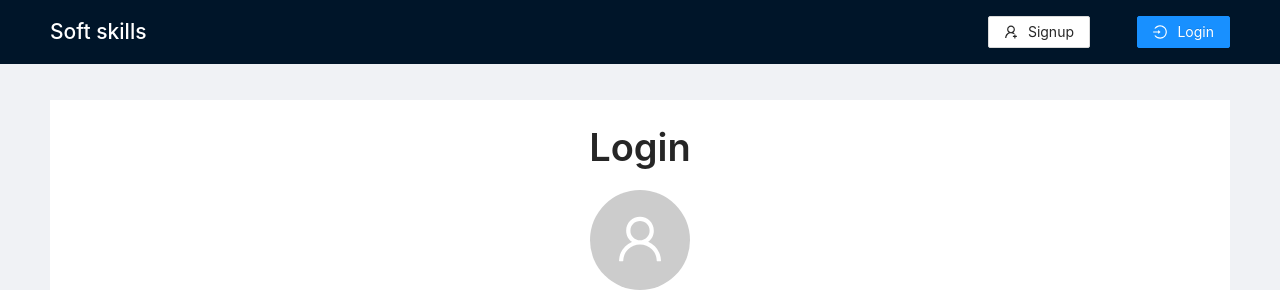
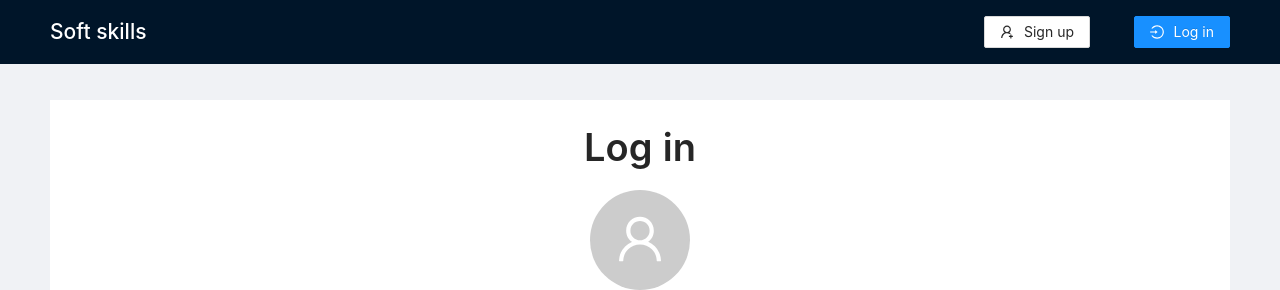
Before and after one commit to rigwild/soft-skills, a React (Create React App) app in the folder packages/front/: page /login in a window 1280 px wide. Shown: the top 290 px of the page. Built offline with nearby package versions, Linux system fonts and the light colour scheme.

Commit message:
Fix labels

```diff
--- a/packages/front/src/components/layout/Layout.tsx
+++ b/packages/front/src/components/layout/Layout.tsx
@@ -61,7 +61,7 @@ const Layout = (props: Props) => {
                   onClick={() => props.logout()}
                   icon={<LogoutOutlined />}
                 >
-                  Logout
+                  Log out
                 </Button>
               </Link>
             </Menu.Item>
@@ -71,13 +71,13 @@ const Layout = (props: Props) => {
             <Menu.Item style={{ position: "absolute", right: "30px" }}>
               <Link to="/login">
                 <Button type="primary" icon={<LoginOutlined />}>
-                  Login
+                  Log in
                 </Button>
               </Link>
             </Menu.Item>
             <Menu.Item style={{ position: "absolute", right: "170px" }}>
               <Link to="/signup">
-                <Button icon={<UserAddOutlined />}>Signup</Button>
+                <Button icon={<UserAddOutlined />}>Sign up</Button>
               </Link>
             </Menu.Item>
           </Menu>
--- a/packages/front/src/components/signup/SignupForm.tsx
+++ b/packages/front/src/components/signup/SignupForm.tsx
@@ -30,11 +30,11 @@ const SignupForm = (props: Props) => (
       rules={[
         {
           type: "email",
-          message: "Please enter a valid email adress",
+          message: "Enter a valid email address",
         },
         {
           required: true,
-          message: "Please enter your email",
+          message: "Enter an email address",
         },
       ]}
     >
@@ -45,12 +45,12 @@ const SignupForm = (props: Props) => (
       label="Password"
       rules={[
         {
-          required: true,
-          message: "Please enter a password",
+          min: 4,
+          message: "Your password must be 4 characters minimum",
         },
         {
-          min: 4,
-          message: "Please enter a password with more than 4 characters",
+          required: true,
+          message: "Enter a password",
         },
       ]}
       hasFeedback
@@ -66,7 +66,7 @@ const SignupForm = (props: Props) => (
       rules={[
         {
           required: true,
-          message: "Please confirm your password",
+          message: "Confirm your password",
         },
         ({ getFieldValue }) => ({
           validator(_, value) {
@@ -74,7 +74,7 @@ const SignupForm = (props: Props) => (
               return Promise.resolve();
             }
 
-            return Promise.reject("Passwords are different");
+            return Promise.reject("Passwords do not match");
           },
         }),
       ]}
@@ -91,9 +91,9 @@ const SignupForm = (props: Props) => (
           marginTop: 15,
         }}
       >
-        Register
+        Sign up
       </Button>
-      or <Link to="/login">Login</Link>
+      or <Link to="/login">Log in</Link>
     </Item>
   </Form>
 );
--- a/packages/front/src/containers/signup/SignupForm.tsx
+++ b/packages/front/src/containers/signup/SignupForm.tsx
@@ -46,22 +46,23 @@ const SignupContainer = () => {
   return success ? (
     <Result
       status="success"
-      title="Your account has been successfully created"
+      title={`Welcome ${success.name}!`}
       subTitle={
         <>
-          <p>Name : {success.name}</p>
-          <p>Email : {success.email}</p>
+          <p style={{ marginTop: 10 }}>
+            Your account has been created. You can now log in.
+          </p>
         </>
       }
       extra={[
         <Link to="/login" key="login">
-          <Button type="primary">Login</Button>
+          <Button type="primary">Log in</Button>
         </Link>,
       ]}
     />
   ) : (
     <>
-      <Title>Signup</Title>
+      <Title>Sign up</Title>
       <Avatar
         size={100}
         style={{ marginBottom: 35 }}
--- a/packages/front/src/pages/login/index.tsx
+++ b/packages/front/src/pages/login/index.tsx
@@ -18,7 +18,7 @@ const Login = (props: Props) => (
       alignItems: "center",
     }}
   >
-    <Title>Login</Title>
+    <Title>Log in</Title>
     <Avatar size={100} style={{ marginBottom: 35 }} icon={<UserOutlined />} />
     <LoginForm login={props.login} />
   </div>
```
Also changed, not shown: 2 other files (tests, documents, lock files or other folders).
